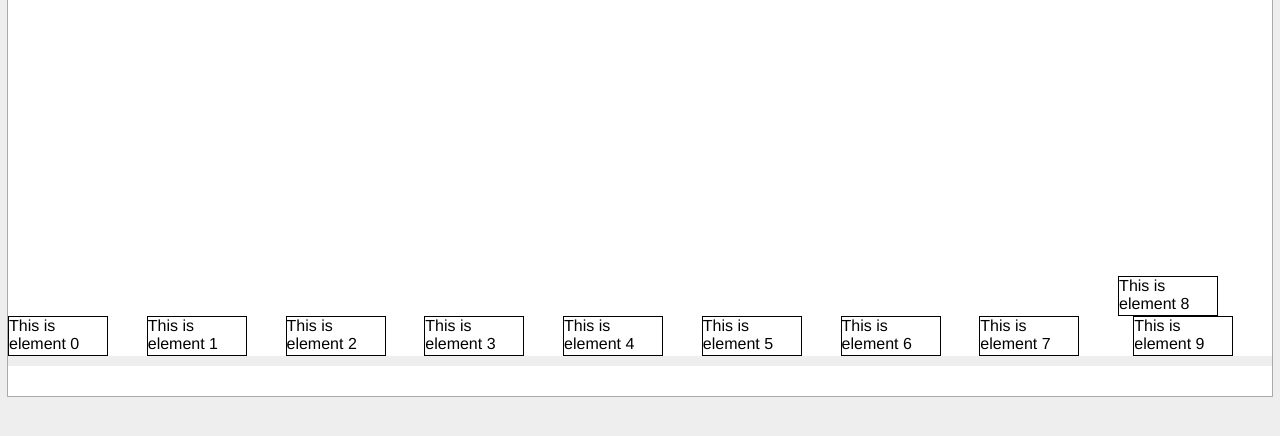
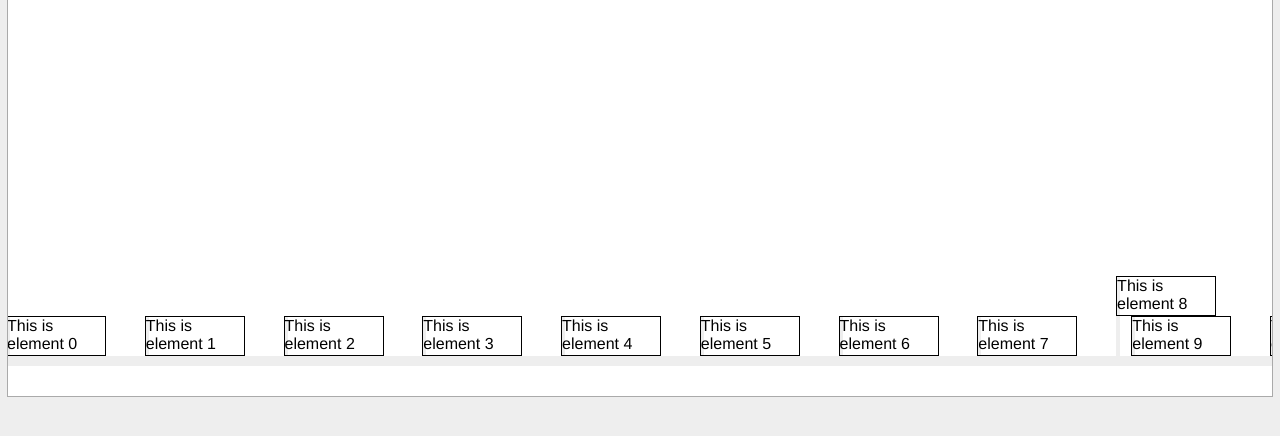
Before and after one commit to evitolins/timeliner, a website: page example.html in a window 1280 px wide. Shown: the part 112-548 px from the top of the page. Drawn offline with Linux system fonts and the light colour scheme.

Commit message:
Fixed milestone display issue

```diff
--- a/css/timeline.css
+++ b/css/timeline.css
@@ -79,11 +79,6 @@ body {
   font-size: .7em;
 }
 
-
-.milestoneMarker {
-  position: absolute;
-}
-
 .milestone {
   position: absolute;
   background-color: #eee;
--- a/js/timeline.js
+++ b/js/timeline.js
@@ -82,10 +82,9 @@ TimelineView.prototype.addMilestone = function (data, offsetTop) {
 
 TimelineView.prototype.addMilestoneMarker = function (percentLeft, offsetTop) {
     var elem = document.createElement('div');
-    elem.className = 'milestoneMarker';
+    elem.className = 'milestone';
     elem.style.top = offsetTop + 'px';
     elem.style.left = (percentLeft * 100) + '%';
-    this.elem.appendChild(elem);
     return elem;
 };
 
@@ -93,6 +92,7 @@ TimelineView.prototype.clearMilestones = function () {
     while (this.elem.firstChild) {
         this.elem.removeChild(this.elem.firstChild);
     }
+    this.milestonesDisplayed = 0;
 };
 
 TimelineView.prototype.renderMilestones = function (milestoneData) {
@@ -103,10 +103,10 @@ TimelineView.prototype.renderMilestones = function (milestoneData) {
         distance,
         offsetTop,
         mm,
+        me,
         i;
 
     this.clearMilestones();
-    this.milestonesDisplayed = 0;
     for (i = milestoneData.length - 1; i >= 0; i--) {
         if (milestoneData[i + 1]) {
             distance = (milestoneData[i + 1].percent - milestoneData[i].percent) * unitW;
@@ -123,13 +123,14 @@ TimelineView.prototype.renderMilestones = function (milestoneData) {
         if (milestoneData[i].elem) {
             // Show Provided Milestone Element
             mm = this.addMilestoneMarker(milestoneData[i].percent, offsetTop);
-            mm.appendChild(milestoneData[i].elem);
+            me = milestoneData[i].elem;
+            this.elem.appendChild(mm);
+            mm.appendChild(me);
         } else {
             // Show Custom Milestone Element
-            mm = this.addMilestone(milestoneData[i], offsetTop);
-            this.elem.appendChild(mm);
+            me = this.addMilestone(milestoneData[i], offsetTop);
+            this.elem.appendChild(me);
         }
-
         this.milestonesDisplayed++;
     }
 };
```
